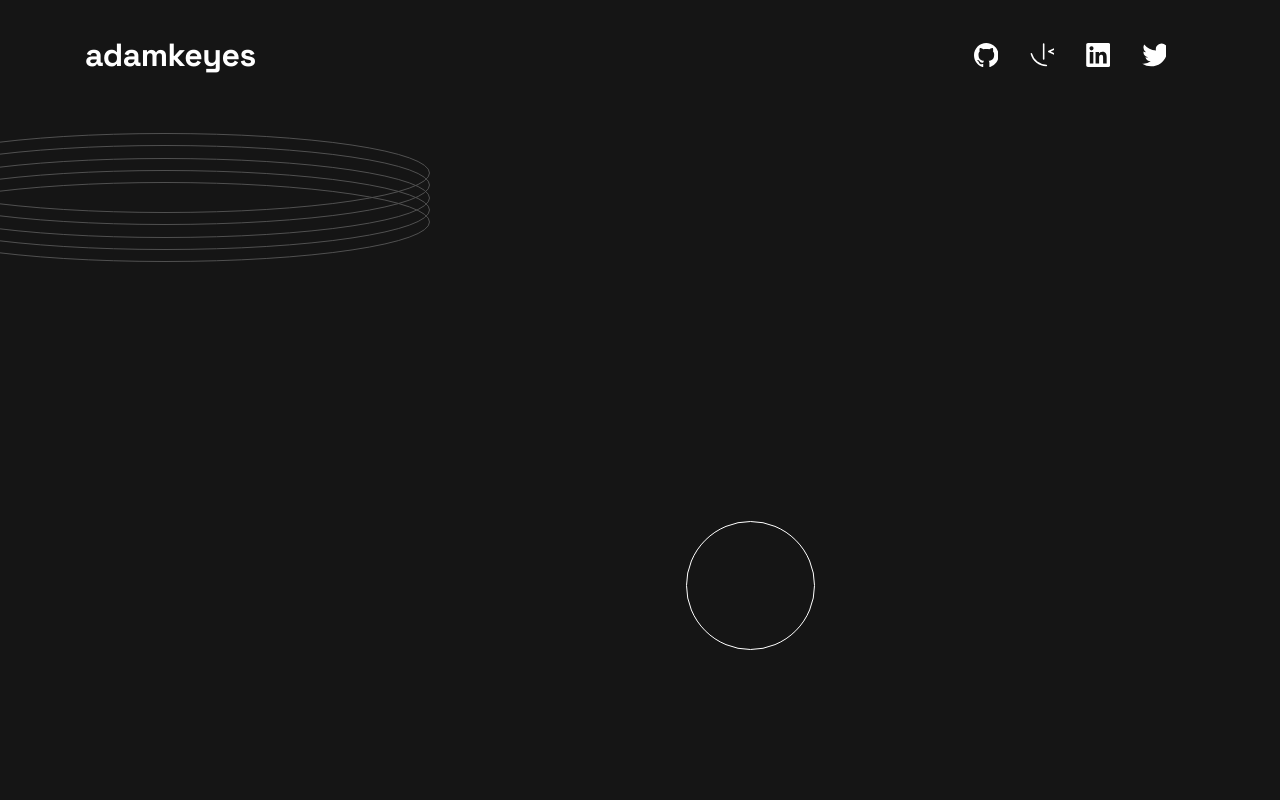
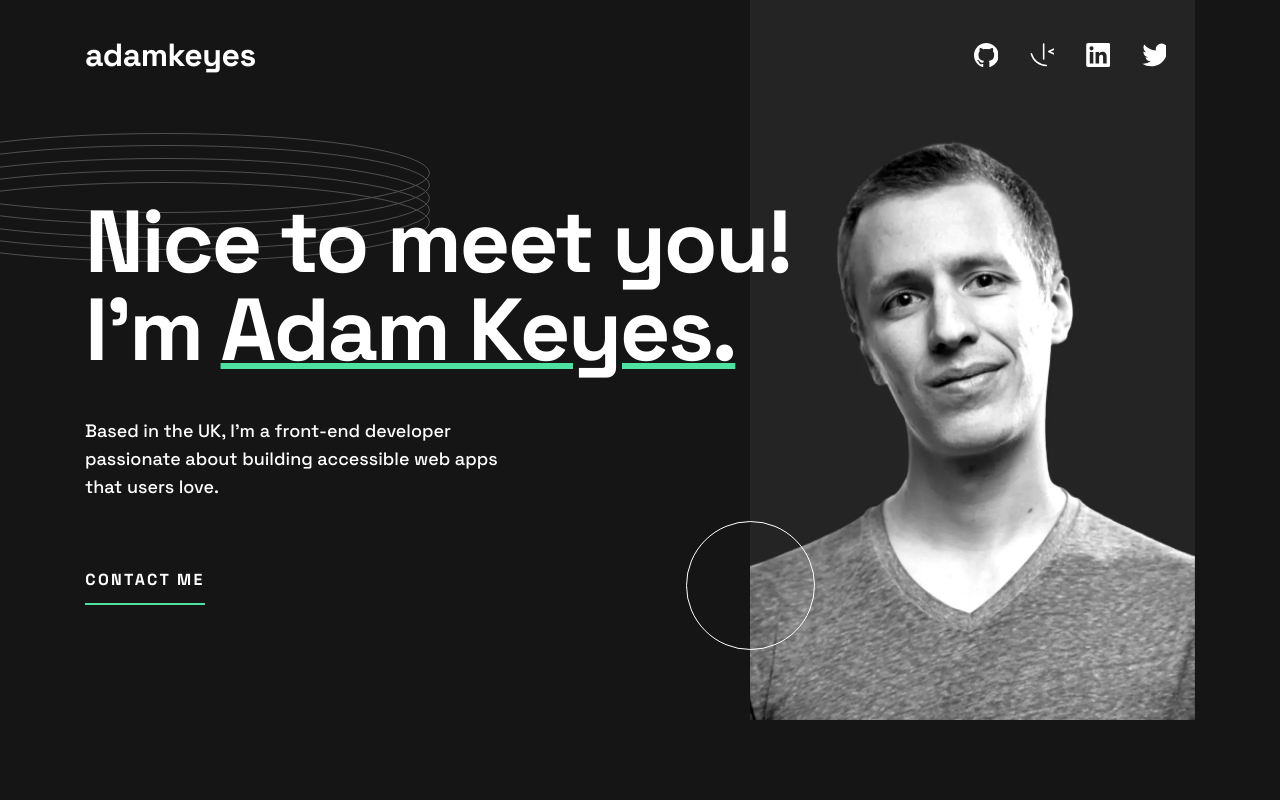
Before and after one commit to Otaviano-Manoel/developer_portfolio, a React (Create React App) app: page / in a window 1280 px wide. Shown: the top 800 px of the page. Built offline with nearby package versions, Linux system fonts and the light colour scheme.

Commit message:
adicionado o componente do hero. criado o componente link.

```diff
--- /dev/null
+++ b/src/component/hero/hero.module.scss
@@ -0,0 +1,125 @@
+@import '../../assets/style/variables';
+@import '../../assets/style/mixins';
+
+.header {
+    height: 753px;
+
+    @include max-breakpoint($tablet) {
+        height: 599px;
+    }
+
+    @include max-breakpoint($mobile) {
+        height: 655px;
+    }
+
+    .about-me {
+        position: absolute;
+        display: flex;
+        flex-direction: column;
+        margin-top: 127px;
+        z-index: 4;
+
+        @include max-breakpoint($tablet) {
+            margin-top: 90px;
+        }
+
+        @include max-breakpoint($mobile) {
+            text-align: center;
+            align-items: center;
+            margin-top: 331px;
+            left: 50%;
+            transform: translateX(-50%);
+        }
+
+        .presentation {
+            @include typography(88px, 88px, -2.5px, 700);
+
+            @include max-breakpoint($desktop) {
+                font-size: 78px;
+            }
+
+            @include max-breakpoint($tablet) {
+                width: 445px;
+                @include typography(72px, 72px, -2.05px, 700);
+            }
+
+            @include max-breakpoint($mobile) {
+                @include typography(40px, 40px, -1.15px, 700);
+            }
+
+            @include max-breakpoint($small-mobile) {
+                font-size: 32px;
+            }
+
+            .name {
+                display: block;
+
+                @include max-breakpoint($tablet) {
+                    display: initial;
+                }
+
+                @include max-breakpoint($mobile) {
+                    display: block;
+                }
+
+                .underline {
+                    text-decoration: underline solid $color-green 6px;
+
+                    @include max-breakpoint($mobile) {
+                        text-decoration-thickness: 4px;
+                    }
+                }
+            }
+        }
+
+        .description {
+            @include typography(18px, 28px, null, 500);
+            margin-top: 43px;
+            margin-bottom: 66px;
+            width: 445px;
+
+            @include max-breakpoint($tablet) {
+                margin-top: 60px;
+                margin-bottom: 34px;
+                width: 410px;
+            }
+
+            @include max-breakpoint($mobile) {
+                margin: 24px 0px;
+                width: 343px;
+                @include typography(16px, 26px, null, 500);
+            }
+
+            @include max-breakpoint($small-mobile) {
+                margin: 24px 0px;
+                width: 275px;
+                font-size: 14px;
+            }
+        }
+    }
+
+    .img {
+        width: 445px;
+        height: 720px;
+        right: 0;
+        top: 0;
+        position: absolute;
+        background-image: url('../../assets/images/image-profile-desktop.webp');
+        background-repeat: no-repeat;
+        background-size: cover;
+
+        @include max-breakpoint($tablet) {
+            background-image: url('../../assets/images/image-profile-tablet.webp');
+            width: 322px;
+            height: 600px;
+        }
+
+        @include max-breakpoint($mobile) {
+            background-image: url('../../assets/images/image-profile-mobile.webp');
+            width: 174px;
+            height: 383px;
+            left: 50%;
+            transform: translateX(-50%);
+        }
+    }
+}
--- /dev/null
+++ b/src/component/hero/hero.tsx
@@ -0,0 +1,18 @@
+import React from 'react';
+import styled from './hero.module.scss';
+import Link from '../link/link';
+
+function Hero() {
+    return (
+        <header className={styled['header']}>
+            <div className={styled['about-me']}>
+                <h1 className={styled['presentation']}>Nice to meet you! <span className={styled['name']}>I’m <span className={styled['underline']}>Adam Keyes.</span></span></h1>
+                <p data-testid='description' className={styled['description']}>Based in the UK, I’m a front-end developer passionate about building accessible web apps that users love.</p>
+                <Link data-testid='contact' text='Contact me' url='' />
+            </div>
+            <div data-testid='image' className={styled['img']}></div>
+        </header>
+    );
+}
+
+export default Hero;
--- /dev/null
+++ b/src/component/link/link.module.scss
@@ -0,0 +1,17 @@
+@import '../../assets/style/variables';
+@import '../../assets/style/mixins';
+
+.link {
+    color: $color-white;
+    text-transform: uppercase;
+    text-decoration: none;
+    text-align: center;
+    @include typography(16px, 26px, 2.30px, 700);
+    width: 120px;
+    padding-bottom: 10px;
+    border-bottom: 2px solid $color-green;
+}
+
+.link:hover {
+    color: $color-green;
+}
--- /dev/null
+++ b/src/component/link/link.tsx
@@ -0,0 +1,26 @@
+import React from 'react';
+import PropTypes from 'prop-types';
+import styled from './link.module.scss';
+
+interface LinkProps {
+    text: string;
+    url: string;
+}
+
+Link.propTypes = {
+    text: PropTypes.string.isRequired,
+    url: PropTypes.string.isRequired
+};
+
+function Link(props: LinkProps) {
+    const { text, url } = props;
+
+
+    return (
+        <a data-testid='link' className={styled['link']} href={url}>
+            {text}
+        </a>
+    );
+}
+
+export default Link;
--- a/src/component/nav/Nav.module.scss
+++ b/src/component/nav/Nav.module.scss
@@ -6,6 +6,7 @@
     justify-content: space-between;
     align-items: center;
     margin-top: 39px;
+    z-index: 3;
 
     @include max-breakpoint($mobile) {
         margin-top: 20px;
--- a/src/page/App.tsx
+++ b/src/page/App.tsx
@@ -7,6 +7,7 @@ import ring from '../assets/images/pattern-rings.svg';
 import circle from '../assets/images/pattern-circle.svg';
 import classNames from 'classnames';
 import Nav from '../component/nav/Nav';
+import Hero from '../component/hero/hero';
 
 function App() {
   return (
@@ -17,6 +18,7 @@ function App() {
       <div data-testid='container-page' className={styled['container']}>
         <img className={styled['circle']} src={circle} alt="Circle" />
         <Nav />
+        <Hero />
       </div>
     </div>
   );
```
Also changed, not shown: 2 other files (tests, documents, lock files or other folders).
